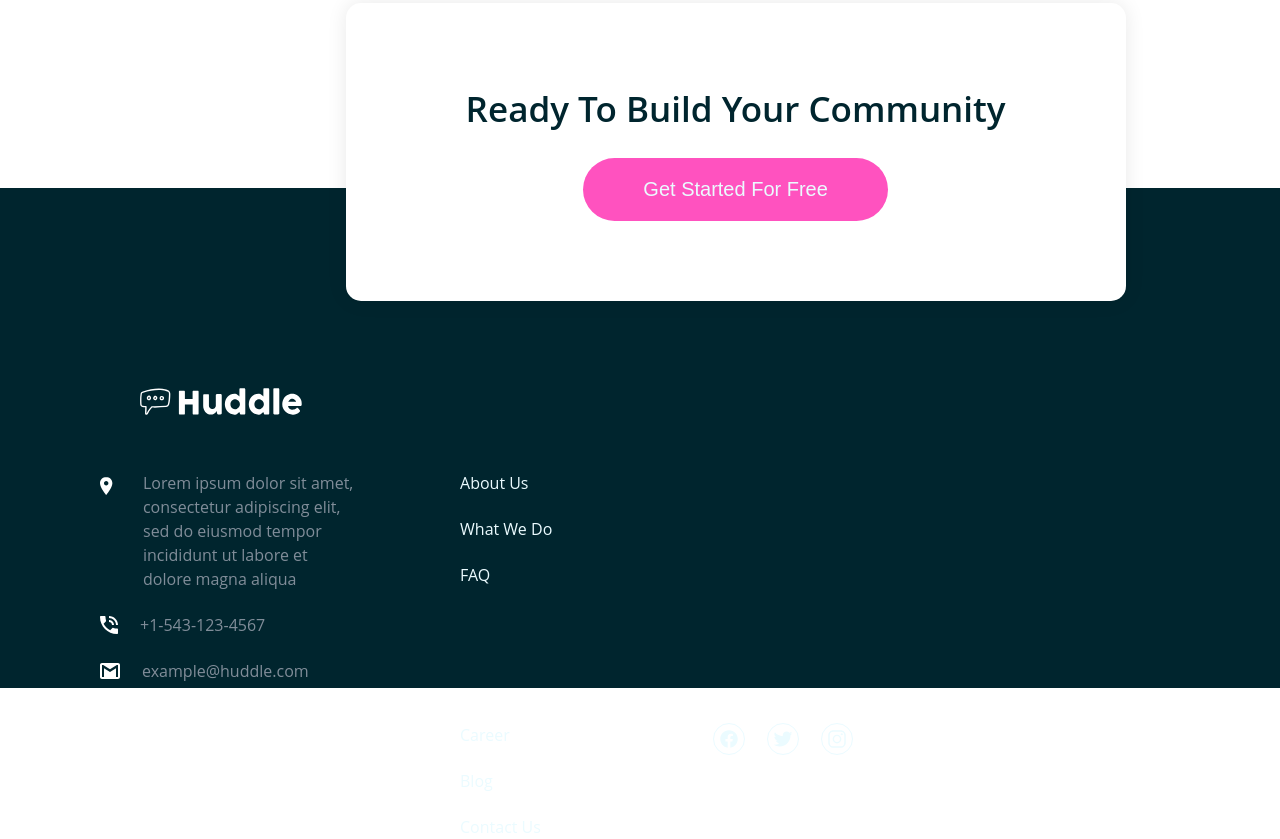
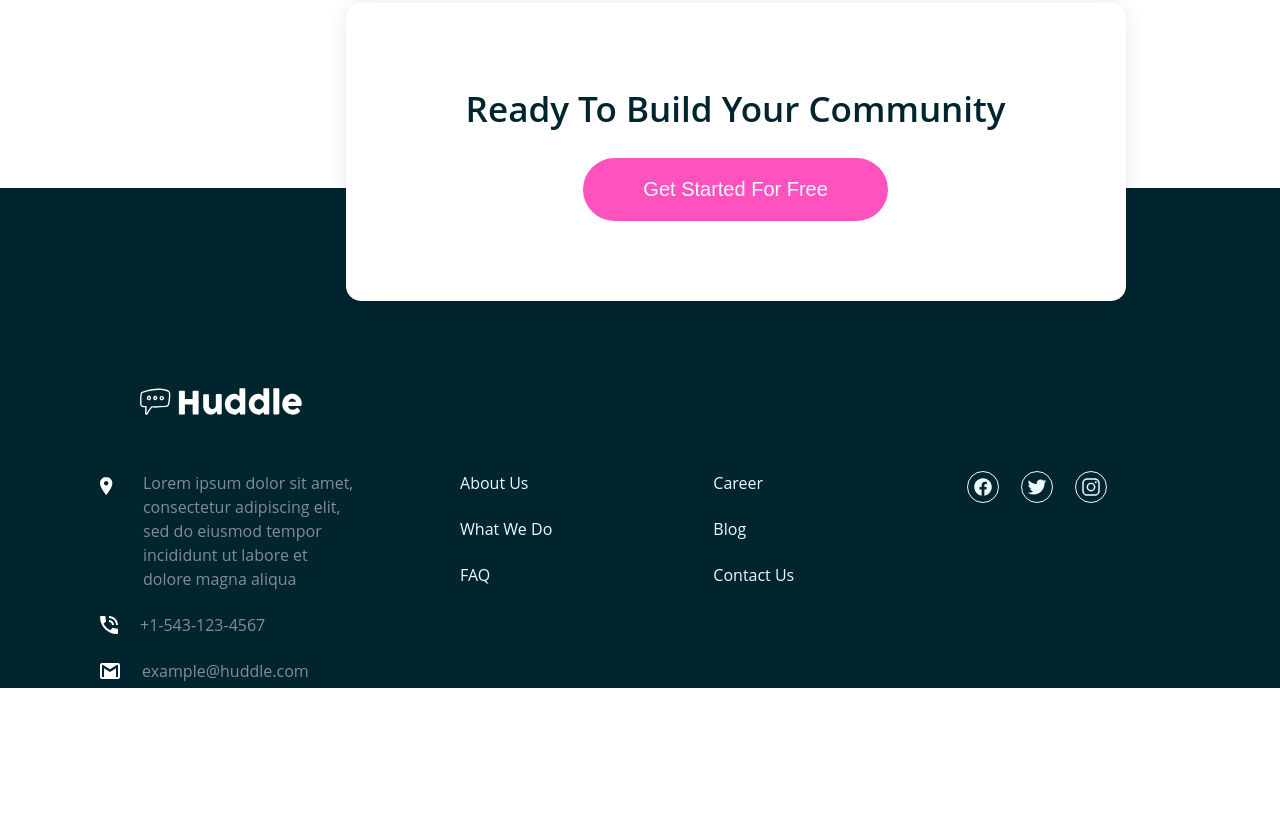
Before and after one commit to CodeWithBashir/Huddle-Landingpage, a plain HTML site: page index.html in a window 1280 px wide. Shown: the part 2383-3222 px from the top of the page. After the commit the page ends 3071 px from the top, so only its background shows below. Drawn offline with nearby package versions, Linux system fonts and the light colour scheme.

Commit message:
Update style.css

```diff
--- a/style.css
+++ b/style.css
@@ -225,7 +225,7 @@ footer {
   display: flex;
   flex-direction: column;
   gap: 2.2rem;
-  grid-column: 2/3;
+  /* grid-column: 2/3; */
 }
 
 .links {
```
